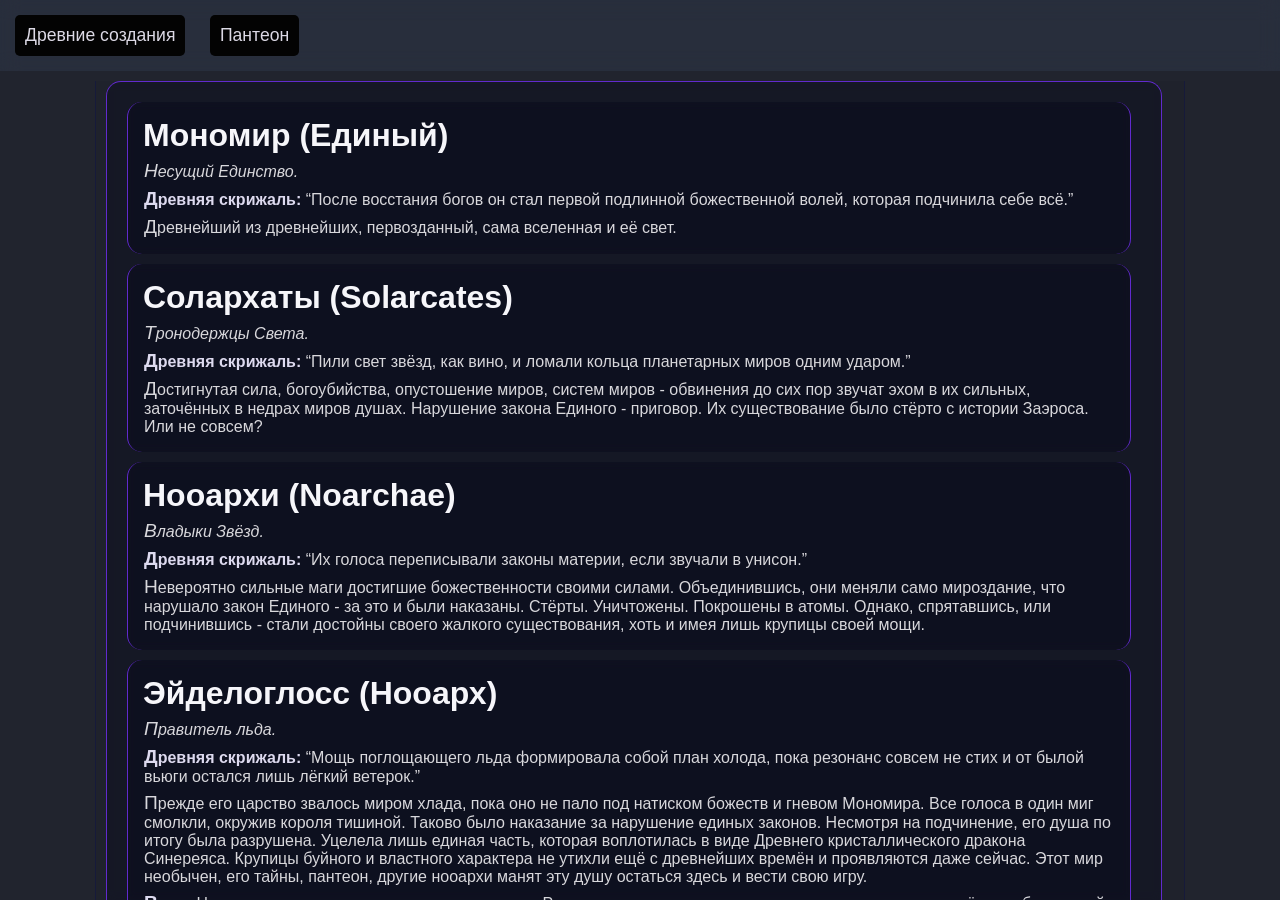
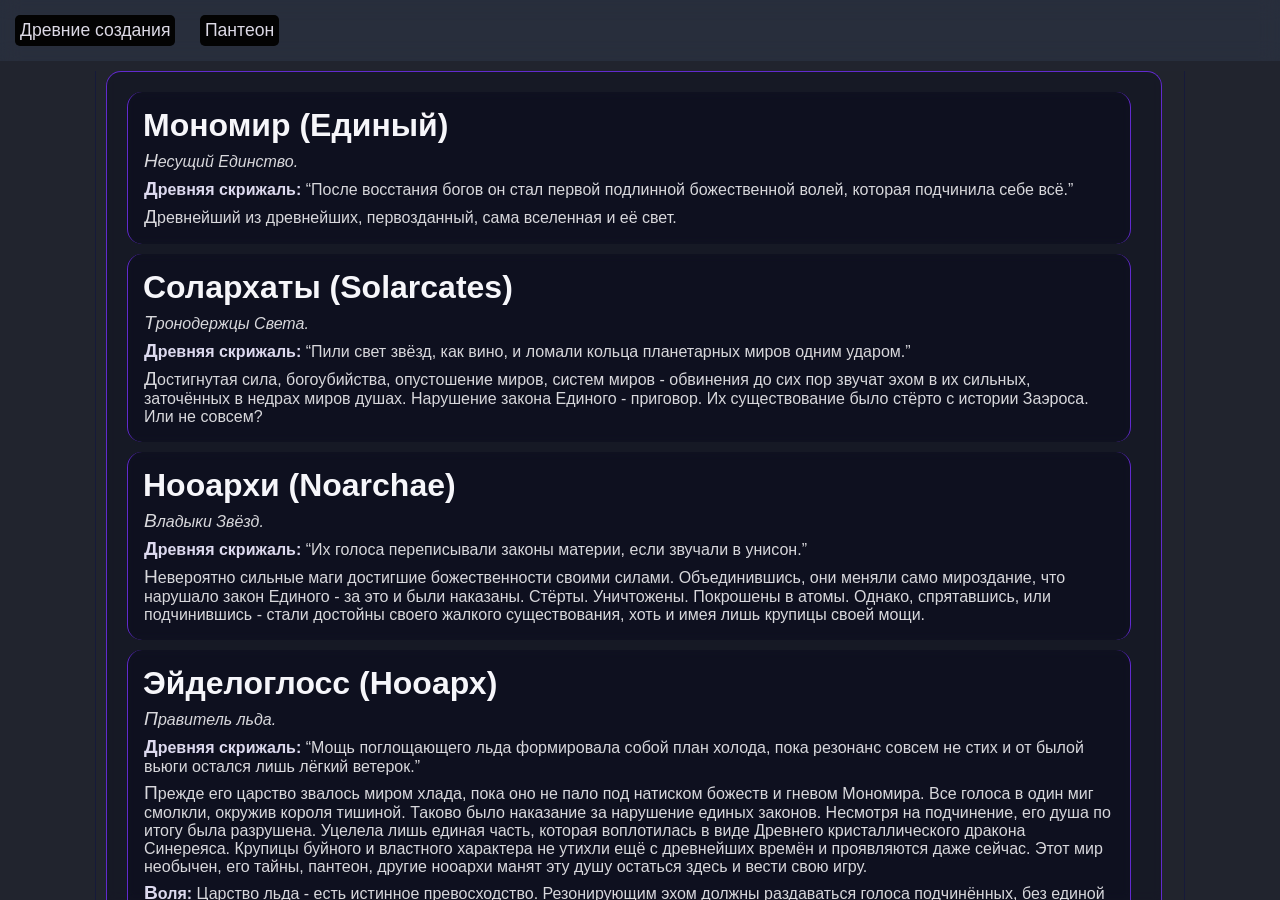

Добавлена светлая тема. Исправлены текстовые ошибки. Добавлена вкладка "current_mechanics", в которой прописаны материалы и механики, актуальные для текущего цикла кампании. Добавлены гильдии. Изменения цветов.

--- a/css/style.css
+++ b/css/style.css
@@ -1,7 +1,7 @@
 /*@import url('https://fonts.googleapis.com/css2?family=Noto+Sans:ital,wght@0,100..900;1,100..900&family=Roboto:ital,wght@0,100;0,300;0,400;0,500;0,700;0,900;1,100;1,300;1,400;1,500;1,700;1,900&display=swap');*/
 /*@import url('https://fonts.googleapis.com/css2?family=Cormorant+Unicase:wght@300;400;500;600;700&family=Noto+Sans:ital,wght@0,100..900;1,100..900&family=Roboto:ital,wght@0,100;0,300;0,400;0,500;0,700;0,900;1,100;1,300;1,400;1,500;1,700;1,900&display=swap');*/
 @import url('https://fonts.googleapis.com/css2?family=Cormorant+Unicase:wght@300;400;500;600;700&family=Noto+Sans:ital,wght@0,100..900;1,100..900&family=Open+Sans:ital,wght@0,300..800;1,300..800&family=Roboto:ital,wght@0,100;0,300;0,400;0,500;0,700;0,900;1,100;1,300;1,400;1,500;1,700;1,900&display=swap');
-*{
+:root{
   /*margin: 0;*/
   /*padding: 0;*/
   --page_background: rgba(9, 12, 23, 0.9);
@@ -19,12 +19,15 @@
   --text_target_color: rgba(75, 109, 182, 0.23);
 
   --link_color: #dcd9e5;
-  --disabled_link_color: #4d4d4d;
+  --disabled_link_color: #52545b;
   /*navigation buttons*/
   --nav_button_background_color: #030303;
   --nav_button_hover_background_color: #383838;
   --nav_button_selected_background_color: #26252a;
   --nav_button_selected_text_color_color: #52545b;
+  --nav_button_superior_background_color: #4b2121;
+  --nav_button_superior_active_background_color: #371f1f;
+  --nav_button_superior_hover_background_color: #773131;
 
   /*item buttons*/
   --button_background_color: #171944;
@@ -40,10 +43,62 @@
   --table_odd_row_background_color: rgba(42, 61, 77, 0.3);
   --table_even_row_background_color: rgba(64, 81, 100, 0.3);
   --table_border_color: #22214b; /*#6a748d;*/
+  --table_header_color: rgba(0,0,0,0.1);
+  /*  cards*/
+  --card_content_background_color: rgba(0,0,0,0.15);
 
   --warning_color: rgb(199, 181, 74);
   --error_color: rgb(192, 65, 65);
 }
+[data-theme="light"]{
+  /*margin: 0;*/
+  /*padding: 0;*/
+  --page_background: #f4f6fb;
+  --nav_background: #ffffff;
+  --panel_background: rgba(255, 255, 255, 0.75);
+  --panel_border_color: #4712b0;
+  --container_border_color: #d7dcef;
+  --sub_nav_background_color: rgba(90, 110, 150, 0.08);
+  --popup_background_color: #ffffff;
+  --highlight_background_color: rgba(76, 110, 180, 0.08);
+  --highlight_border_color: rgb(17, 168, 86);
+  --text_color: #2b2f3a;
+  --text_bold_color: #181c28;
+  --text_header_color: #0f1220;
+  --text_target_color: rgba(75, 109, 182, 0.12);
+  --link_color: #2d4ea3;
+  --disabled_link_color: #2b3448;
+
+  /* navigation buttons */
+  --nav_button_background_color: #e6eaf3;
+  --nav_button_hover_background_color: #d9e1ef;
+  --nav_button_selected_background_color: #cfd8ea;
+  --nav_button_selected_text_color_color: #2b3448;
+  --nav_button_superior_background_color: #efd1c7;
+  --nav_button_superior_active_background_color: #a87f71;
+  --nav_button_superior_hover_background_color: #e0b8ab;
+
+  /* item buttons */
+  --button_background_color: #dbe5ff;
+  --button_background_hover_color: #bcccf7;
+
+  /* main menu */
+  --main_menu_button_color: #eef2fa;
+  --main_menu_button_hover_color: #c7d0e2;
+  --main_menu_button_text_color: #1a2233;
+
+  /* animations */
+  --button_background_hover_animation: 0.2s ease-out;
+
+  /* tables */
+  --table_odd_row_background_color: rgba(180, 190, 210, 0.18);
+  --table_even_row_background_color: rgba(150, 165, 190, 0.14);
+  --table_border_color: #c8d0e2;
+  --table_header_color: rgba(0,0,0,0.03);
+/*  cards*/
+  --card_content_background_color: rgba(255,255,255,0.1);
+}
+
 
 @font-face {
   font-family: 'AlegreyaSansSC';
@@ -193,7 +248,21 @@ header{
   width: 100%;
   z-index: 1000;
 }
-
+#theme-toggle{
+  padding: 5px;
+  margin-left: 10px;
+  position: sticky !important;
+  text-decoration: none;
+  border: none;
+  color: var(--link_color);
+  background-color: var(--nav_button_background_color);
+  font-size: 1.1em;
+  transition: background var(--button_background_hover_animation);
+  cursor: pointer;
+}
+#theme-toggle:hover{
+  background-color: var(--nav_button_hover_background_color);
+}
 .header-button{ display: none; }
 
 header ul {
@@ -203,12 +272,12 @@ header ul {
   padding: 0;
 }
 header a{
-  padding: 10px;
+  padding: 5px;
   margin: 5px;
   color: var(--link_color);
   background-color: var(--nav_button_background_color);
   border-radius: 0;
-  font-size: 1.3em;
+  font-size: 1.2em;
   text-decoration: none;
   display: inline-block;
   word-break: keep-all;
@@ -236,6 +305,7 @@ header a.active {
   font-weight: bold;
 }
 header a.active:hover {
+  color: var(--nav_button_selected_text_color_color);
   cursor: default;
 }
 
@@ -322,7 +392,7 @@ li a:hover{
 
 th{
   font-family: "Alegreya Sans SC", "Times New Roman", serif;
-  background-color: rgba(0, 0, 0, 0.4);
+  background-color: var(--table_header_color);
   font-weight: normal;
   font-size: 1.6em;
   /*font-size: 1.6em;*/
@@ -380,7 +450,7 @@ tr:nth-child(even){
 .table-category-header{
   font-style: italic;
   font-size: 1.3em;
-  color: white;
+  color: var(--text_color);
 }
 .card{
   width: 40%;
@@ -407,7 +477,7 @@ tr:nth-child(even){
   /*flex-wrap: wrap; !* Перенос на новую строку *!*/
   /*gap: 10px; !* Отступ между элементами *!*/
   width: 85%;
-  background: rgba(0, 0, 0, 0.05);
+  background: rgba(0, 0, 0, 0.01);
   border: var(--container_border_color) solid 1px;
   border-top: 0;
   border-bottom: 0;
@@ -470,12 +540,12 @@ table:target{
   justify-self: center;
 }
 .title{
-  color: white;
+  color: var(--text_color);
   font-size: 0.9em;
   font-weight: bold;
 }
 .subtitle{
-  color: white;
+  color: var(--text_color);
   font-size: 0.9em;
   font-style: italic;
 }
@@ -496,7 +566,7 @@ table:target{
 .carousel button{
   border: none;
   cursor: pointer;
-  color: white;
+  color: var(--text_color);
   font-size: 4rem;
   height: 100%;
   background: rgba(255, 255, 255, 0.03) none;
@@ -513,6 +583,7 @@ table:target{
 }
 
 .track {
+  background: black;
   display: flex;
   height: 100%;
   transition: transform 0.3s ease;
@@ -562,7 +633,7 @@ table:target{
   display: flex;
   flex-direction: column;
   align-items: center;
-  background-color: rgba(0,0,0,0.15);
+  background-color: var(--card_content_background_color);
   border-radius: 15px;
   margin-bottom: 2rem;
 }
@@ -582,13 +653,16 @@ table:target{
   /*text-transform: uppercase;*/
 }
 .card-content h1, p{
-  color: var(--text_color);
+  color: #D8D8DCFF;
 }
 .card-content h1{
   font-size: 2.5rem;
 }
 .card-content p{
   font-size: 1.4rem;
+}
+.popup h1, p{
+  color: var(--text_color);
 }
 .carousel-item .card:target img{
   filter: brightness(1) blur(0px);
@@ -599,13 +673,13 @@ table:target{
   vertical-align: top;
 }
 .superior{
-  background-color: #4b2121;
+  background-color: var(--nav_button_superior_background_color);
 }
 .superior.active{
-  background-color: #371f1f;
+  background-color: var(--nav_button_superior_active_background_color);
 }
 .superior:hover{
-  background-color: #773131;
+  background-color: var(--nav_button_superior_hover_background_color);
 }
 /* адаптация */
 @media (max-width: 1024px) {
@@ -624,9 +698,9 @@ table:target{
   header {
     display: none;
     position: fixed;
-    background-color: #140e29;
+    background-color: var(--nav_background);
     font-size: 0.7rem;
-    padding-bottom: 15px;
+    padding-bottom: 10px;
     overflow: auto;
     /*flex-direction: column;*/
     /*padding: 1rem 0 1rem 0;*/
@@ -646,7 +720,7 @@ table:target{
   }
   header ul li a{
     margin: 4px;
-    border-radius: 10px;
+    border-radius: 5px;
   }
   .container {
     width: 95%;
